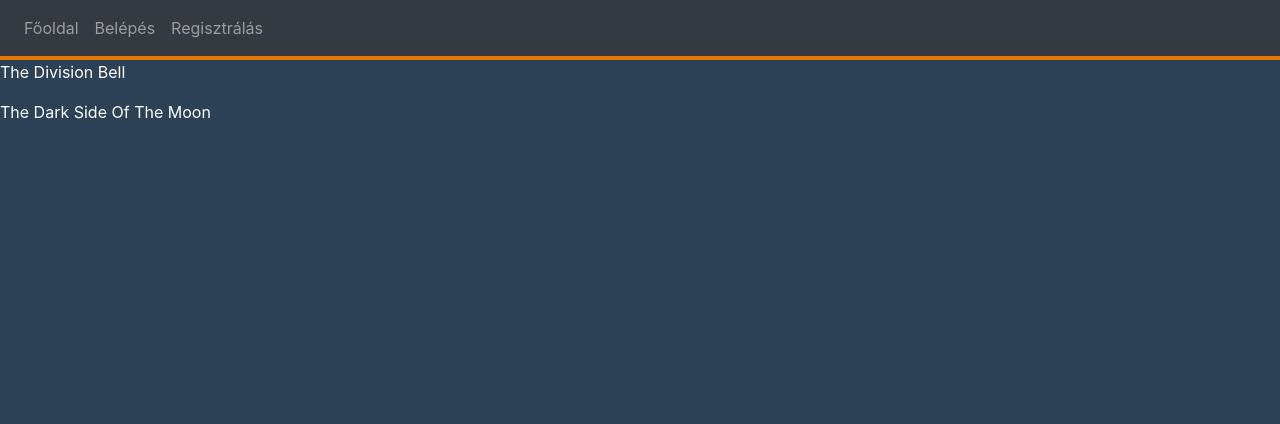
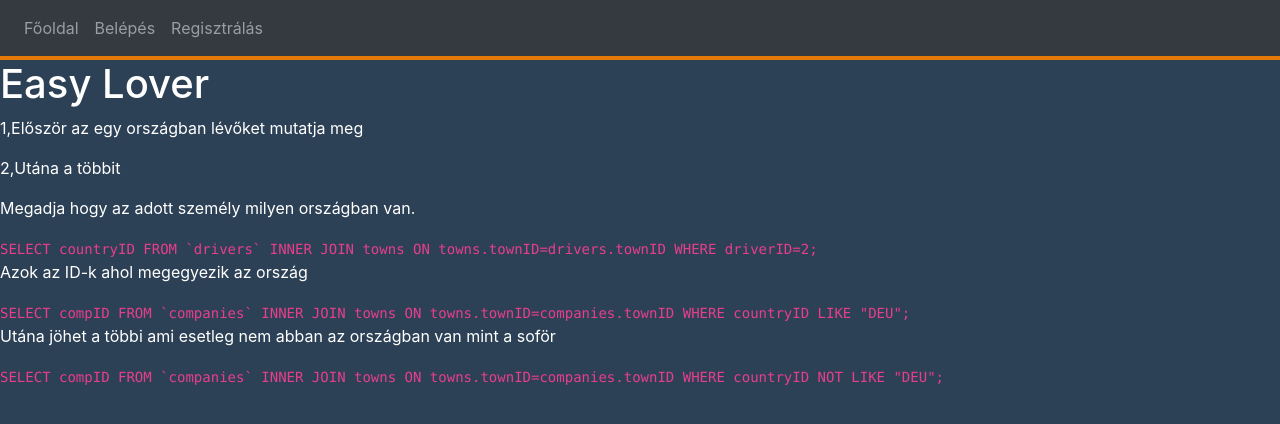
Before and after one commit to SweetyL/Szakdolgozat, a PHP site: page /index.php?page=browser in a window 1280 px wide. Shown: the top 424 px of the page. Run offline with PHP 8.4, Linux system fonts and the light colour scheme.

Commit message:
javítások és sql parancsok
sql parancsok a következő részhez létrehozva

```diff
--- /dev/null
+++ b/controller/browser.php
@@ -0,0 +1,3 @@
+<?php
+    include 'view/browser.php';
+?>
--- a/includes/menu.inc.php
+++ b/includes/menu.inc.php
@@ -12,7 +12,7 @@
             if(!empty($_SESSION["id"]) and $key=="register"){
               continue;
             }
-            if(empty($_SESSION["id"]) and $key=="myProfile"){
+            if(empty($_SESSION["id"]) and ($key=="myProfile" or $key=="search" or $key=="advancedSearch" or $key=="browser")){
               continue;
             }
             ?>
--- a/index.php
+++ b/index.php
@@ -25,7 +25,10 @@ if(isset($_REQUEST['page'])) {
 $menupontok = array(    'index' => "Főoldal",
                         'login' => "Belépés",
                         'register' => "Regisztrálás",
-                        'myProfile' => "Profilom"
+                        'myProfile' => "Profilom",
+                        'browser' => "Böngészés",
+                        'search' => "Alap keresés",
+                        'advancedSearch' => "Részletes keresés"
                 );
 
 
@@ -41,7 +44,7 @@ if($_REQUEST['page']=="driverRegister"){
         $title = "X profilja";
 }else if($_REQUEST['page']=="404"){
         $title = "Hiba 404";
-}else if($_REQUEST['page']="myProfile"){
+}else if($_REQUEST['page']=="myProfile"){
         $title = "Profilom";
 }else{
         $title = $menupontok[$page];
@@ -53,7 +56,12 @@ include 'includes/htmlheader.inc.php';
 <?php
 
 include 'includes/menu.inc.php';
-include 'controller/'.$page.'.php';
+if(file_exists('controller/'.$_REQUEST['page'].'.php')){
+        include 'controller/'.$page.'.php';
+}else{
+        header('Location: index.php?page=404');
+        exit();
+}
 
 ?>
 </body>
--- /dev/null
+++ b/view/browser.php
@@ -0,0 +1,9 @@
+<h1>Easy Lover</h1>
+<p>1,Először az egy országban lévőket mutatja meg</p>
+<p>2,Utána a többit</p>
+<p>Megadja hogy az adott személy milyen országban van.</p>
+<code>SELECT countryID FROM `drivers` INNER JOIN towns ON towns.townID=drivers.townID WHERE driverID=2;</code>
+<p>Azok az ID-k ahol megegyezik az ország</p>
+<code>SELECT compID FROM `companies` INNER JOIN towns ON towns.townID=companies.townID WHERE countryID LIKE "DEU"; </code>
+<p>Utána jöhet a többi ami esetleg nem abban az országban van mint a soför</p>
+<code>SELECT compID FROM `companies` INNER JOIN towns ON towns.townID=companies.townID WHERE countryID NOT LIKE "DEU";</code>
```
